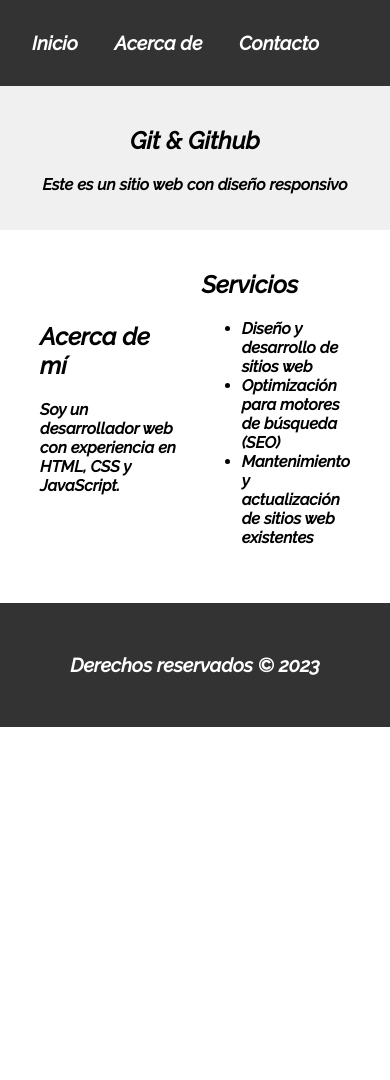
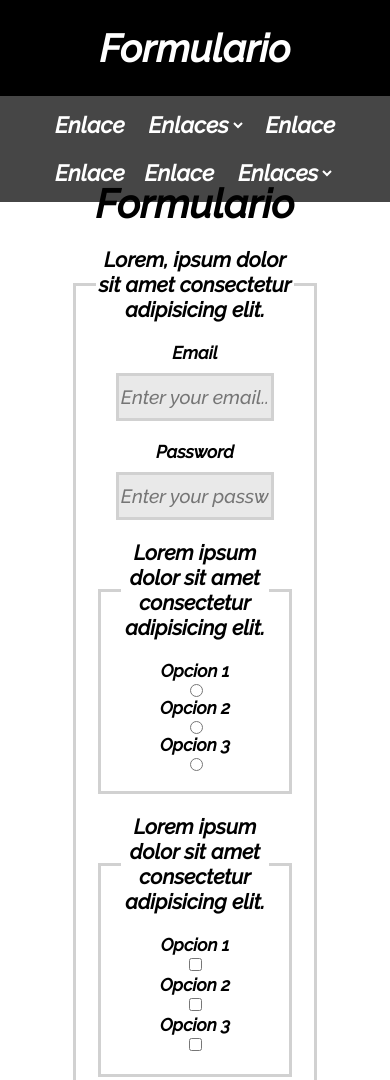
Before and after one commit to JHome-1404/Youtube-git, a plain HTML site: page Index.html in a window 390 px wide. Shown: the top 1080 px of the page. Before the commit the page ends 844 px from the top, so only its background shows below. Drawn offline with Linux system fonts and the light colour scheme.

Commit message:
Cambio de Pagina HTML a Formulario

```diff
--- a/CSS/Style.css
+++ b/CSS/Style.css
@@ -7,101 +7,294 @@
 }
 
 body {
-  font-family: sans-serif;
+  /* background-color: #1e2524; */
   font-size: 16px;
   font-weight: bold;
   margin: 0;
   font-family: "Raleway";
-  font-display: swap;
+  margin: 0%;
+  padding: 0%;
 }
+
+/* --- Header --- */
 
 header {
   width: 100%;
   height: auto;
-  background-color: #333;
-  color: white;
-  padding: 2rem;
+  position: fixed;
+  top: 0;
+  z-index: 99;
+}
+
+.header-container {
+  background-color: #000000;
+  font-size: 1.5rem;
+  color: #fff;
+  height: auto;
+  display: flex;
+  justify-content: center;
+  align-items: center;
+}
+
+header nav {
+  background-color: #000000b9;
+  font-size: 1.8rem;
+  padding: 15px;
+  height: auto;
+  display: flex;
+  flex-wrap: wrap;
+  justify-content: center;
+  align-items: center;
+  gap: 50px;
+}
+
+nav a {
+  text-decoration: none;
+  color: #fff;
+}
+
+nav a:hover {
+  color: #000;
+}
+
+nav a:focus {
+  color: #000000b9;
+}
+
+nav select {
+  background-color: transparent;
+  color: #fff;
+  border: none;
+  font-family: "Raleway";
+  font-size: 1.8rem;
+  font-weight: bold;
+}
+
+nav option {
+  background-color: #fff;
+  color: #000;
   font-size: 1.5rem;
 }
 
-nav ul {
-  list-style: none;
-  margin: 0;
-  padding: 0;
+nav option:disabled {
+  background-color: #d1d1d1;
+  color: #525252;
 }
 
-nav li {
-  display: inline-block;
-  margin-right: 1rem;
+/* --- Main --- */
+
+main {
+  background-color: #fff;
+  width: 100%;
+  height: auto;
+  padding: 40px;
+  padding-top: 210px;
+  display: flex;
+  align-items: center;
+  justify-content: center;
 }
 
-nav a {
-  color: white;
-  text-decoration: none;
+/* Form */
+
+form {
+  text-align: center;
+  width: 80%;
+  height: auto;
+  display: flex;
+  flex-direction: column;
+  margin: 0%;
 }
 
-main {
-  padding: 0%;
+form h2 {
+  margin: 20px 0px;
+  margin-top: 0px;
+  font-size: 2.5rem;
 }
 
-.destacado {
-  background-color: #f0f0f0;
-  padding: 0.5em;
-  text-align: center;
-  font-size: 1.4rem;
-}
-
-.contenido {
-  width: 100%;
-  height: 20em;
-  padding: 40px;
-  font-size: 1.2rem;
-  display: flex;
-  flex-direction: row;
-  align-items: center;
-  justify-content: center;
-  gap: 8%;
-}
-
-.contenido h2 {
-  margin-top: 0;
-}
-
-footer {
-  background-color: #333;
-  color: white;
-  padding: 2rem;
+form legend {
   font-size: 1.5rem;
   text-align: center;
 }
 
-/* Media queries para pantallas más grandes */
+form fieldset {
+  border: solid 3px #d1d1d1;
+  padding: 20px;
+  margin-bottom: 20px;
+}
 
-@media screen and (max-width: 768px) {
-  header {
-    padding: 2rem;
+form label {
+  font-size: 1.3rem;
+}
+
+.dropdown {
+  background-color: #e9e9e9;
+  color: #525252;
+  width: 20rem;
+  height: 1.8rem;
+  font-family: "Raleway";
+  font-size: 1.2rem;
+}
+
+.dropdown *[value] {
+  background-color: #fff;
+  color: #525252;
+  font-size: 1.2rem;
+}
+
+.dropdown *:disabled {
+  background-color: #d1d1d1;
+  color: #525252;
+}
+
+form textarea {
+  background-color: #e9e9e9;
+  width: 50%;
+  height: 8em;
+  font-family: "Raleway";
+  font-size: 1.2rem;
+}
+
+input[type="email"],
+input[type="password"] {
+  background-color: #e9e9e9;
+  margin: 0px 10px;
+  width: 20rem;
+  height: 1.8em;
+  margin-bottom: 20px;
+  font-family: "Raleway";
+  font-size: 1.2rem;
+}
+
+input[type="submit"],
+input[type="reset"] {
+  background-color: #000;
+  color: #fff;
+  font-family: "Raleway";
+  font-size: 1.2rem;
+  font-weight: bold;
+  width: 30%;
+  height: 3em;
+}
+
+/* --- Footer --- */
+
+footer {
+  background-color: #000;
+  color: #fff;
+  font-size: 2rem;
+  width: 100%;
+  padding: 20px;
+  height: auto;
+  display: flex;
+  justify-content: center;
+  align-items: center;
+}
+
+/* ---- Decoracion --- */
+
+/* fieldset *[required]:invalid {
+  border: solid medium red;
+} */
+
+fieldset *[required]:empty {
+  border: solid medium #d1d1d1;
+}
+
+fieldset *[required]:valid {
+  border: solid medium greenyellow;
+}
+
+fieldset input[type="submit"]:hover,
+input[type="reset"]:hover {
+  background-color: #fff;
+  color: #000;
+  border: solid medium #000;
+}
+
+fieldset *[required]:hover {
+  background-color: #fff;
+  color: #000;
+  border: solid medium #000;
+}
+
+/* --- Responsive --- */
+
+@media screen and (max-width: 1222px) {
+  .header-container {
+    font-size: 1.2rem;
+    height: auto;
+  }
+
+  header nav {
+    font-size: 1.4rem;
+    height: auto;
+    display: flex;
+    justify-content: center;
+    align-items: center;
+    gap: 20px;
+  }
+
+  nav select {
+    font-size: 1.4rem;
+  }
+
+  nav option {
     font-size: 1.2rem;
   }
 
-  nav li {
-    margin-right: 2rem;
+  main {
+    width: 100%;
+    height: auto;
+    padding-top: 180px;
   }
 
-  .destacado {
-    flex-basis: 100%;
+  form fieldset {
     padding: 20px;
-    font-size: 1rem;
+    margin-bottom: 20px;
+    display: flex;
+    flex-direction: column;
+    justify-content: center;
+    align-items: center;
   }
 
-  .contenido {
-    flex-basis: 50%;
-    height: auto;
-    padding: 40px;
-    font-size: 1rem;
+  form legend {
+    font-size: 1.3rem;
+    text-align: center;
+  }
+
+  form label {
+    font-size: 1.1rem;
+  }
+
+  .dropdown {
+    width: 80%;
+    height: 2em;
+  }
+
+  form textarea {
+    width: 100%;
+    height: 10em;
+  }
+
+  input[type="email"],
+  input[type="password"] {
+    width: 80%;
+    margin: 10px 0px;
+    height: 3rem;
+    margin-bottom: 20px;
+  }
+
+  input[type="submit"],
+  input[type="reset"] {
+    font-size: 1.4rem;
+    width: 90%;
+    height: 3em;
+    margin-top: 20px;
   }
 
   footer {
-    padding: 2rem;
-    font-size: 1.2rem;
+    font-size: 1.5rem;
+    width: 100%;
+    padding: 10px;
   }
 }
--- a/Index.html
+++ b/Index.html
@@ -4,39 +4,98 @@
     <meta charset="UTF-8" />
     <meta http-equiv="X-UA-Compatible" content="IE=edge" />
     <meta name="viewport" content="width=device-width, initial-scale=1.0" />
-    <title>Git & Github</title>
+    <title>Document</title>
+    <!-- Link -->
     <link rel="stylesheet" href="CSS/Style.css" />
   </head>
   <body>
     <header>
+      <div class="header-container">
+        <h1>Formulario</h1>
+      </div>
       <nav>
-        <ul>
-          <li><a href="#">Inicio</a></li>
-          <li><a href="#">Acerca de</a></li>
-          <li><a href="#">Contacto</a></li>
-        </ul>
+        <a href="#">Enlace</a>
+        <select>
+          <option disabled selected><a href="#">Enlaces</a></option>
+          <option><a href="#">Enlace</a></option>
+          <option><a href="#">Enlace</a></option>
+          <option><a href="#">Enlace</a></option>
+        </select>
+        <a href="#">Enlace</a>
+        <a href="#">Enlace</a>
+        <a href="#">Enlace</a>
+        <select>
+          <option disabled selected><a href="#">Enlaces</a></option>
+          <option><a href="#">Enlace</a></option>
+          <option><a href="#">Enlace</a></option>
+          <option><a href="#">Enlace</a></option>
+        </select>
       </nav>
     </header>
-    <section class="destacado">
-      <h1>Git & Github</h1>
-      <p>Este es un sitio web con diseño responsivo</p>
-    </section>
-    <section class="contenido">
-      <div>
-        <h2>Acerca de mí</h2>
-        <p>Soy un desarrollador web con experiencia en HTML, CSS y JavaScript.</p>
-      </div>
-      <div>
-        <h2>Servicios</h2>
-        <ul>
-          <li>Diseño y desarrollo de sitios web</li>
-          <li>Optimización para motores de búsqueda (SEO)</li>
-          <li>Mantenimiento y actualización de sitios web existentes</li>
-        </ul>
-      </div>
-    </section>
+    <main>
+      <form action="#" method="post" autocomplete="off">
+        <h2>Formulario</h2>
+        <!-- Email -->
+        <fieldset>
+          <legend>Lorem, ipsum dolor sit amet consectetur adipisicing elit.</legend>
+          <label for="email1">Email</label>
+          <input
+            type="email"
+            name="email"
+            id="email1"
+            placeholder="Enter your email..."
+            pattern="^(\w+[/./-]?){1,}@[a-z]+[/.]\w{2,}$"
+            required
+          />
+          <label for="password">Password</label>
+          <input type="password" id="password" placeholder="Enter your password.." required />
+          <!-- Radio -->
+          <fieldset>
+            <legend>Lorem ipsum dolor sit amet consectetur adipisicing elit.</legend>
+            <label for="r1">Opcion 1</label>
+            <input type="radio" name="answer" id="r1" required />
+            <label for="r2">Opcion 2</label>
+            <input type="radio" name="answer" id="r2" required />
+            <label for="r3">Opcion 3</label>
+            <input type="radio" name="answer" id="r3" required />
+          </fieldset>
+          <!-- Checkbox -->
+          <fieldset>
+            <legend>Lorem ipsum dolor sit amet consectetur adipisicing elit.</legend>
+            <label for="c1">Opcion 1</label>
+            <input type="checkbox" value="c1" id="c1" required />
+            <label for="c2">Opcion 2</label>
+            <input type="checkbox" value="c2" id="c2" required />
+            <label for="c3">Opcion 3</label>
+            <input type="checkbox" value="c3" id="c3" required />
+          </fieldset>
+          <!-- Select -->
+          <fieldset>
+            <legend>Lorem ipsum dolor sit amet consectetur adipisicing elit.</legend>
+            <select name="dropdown" id="dropdown" class="dropdown" required>
+              <option value="" disabled selected>Select One Option</option>
+              <option value="s1">Opcion 1</option>
+              <option value="s2">Opcion 2</option>
+              <option value="s3">Opcion 3</option>
+            </select>
+          </fieldset>
+          <!-- TextArea -->
+          <fieldset>
+            <legend>Lorem ipsum dolor sit amet consectetur adipisicing elit.</legend>
+            <textarea
+              name="comments"
+              id="comments"
+              placeholder="Enter your Comments..."
+              required
+            ></textarea>
+          </fieldset>
+          <input type="submit" />
+          <input type="reset" />
+        </fieldset>
+      </form>
+    </main>
     <footer>
-      <p>Derechos reservados &copy; 2023</p>
+      <p>Jesus Alberto Home ADSO #2502639</p>
     </footer>
   </body>
 </html>
```
